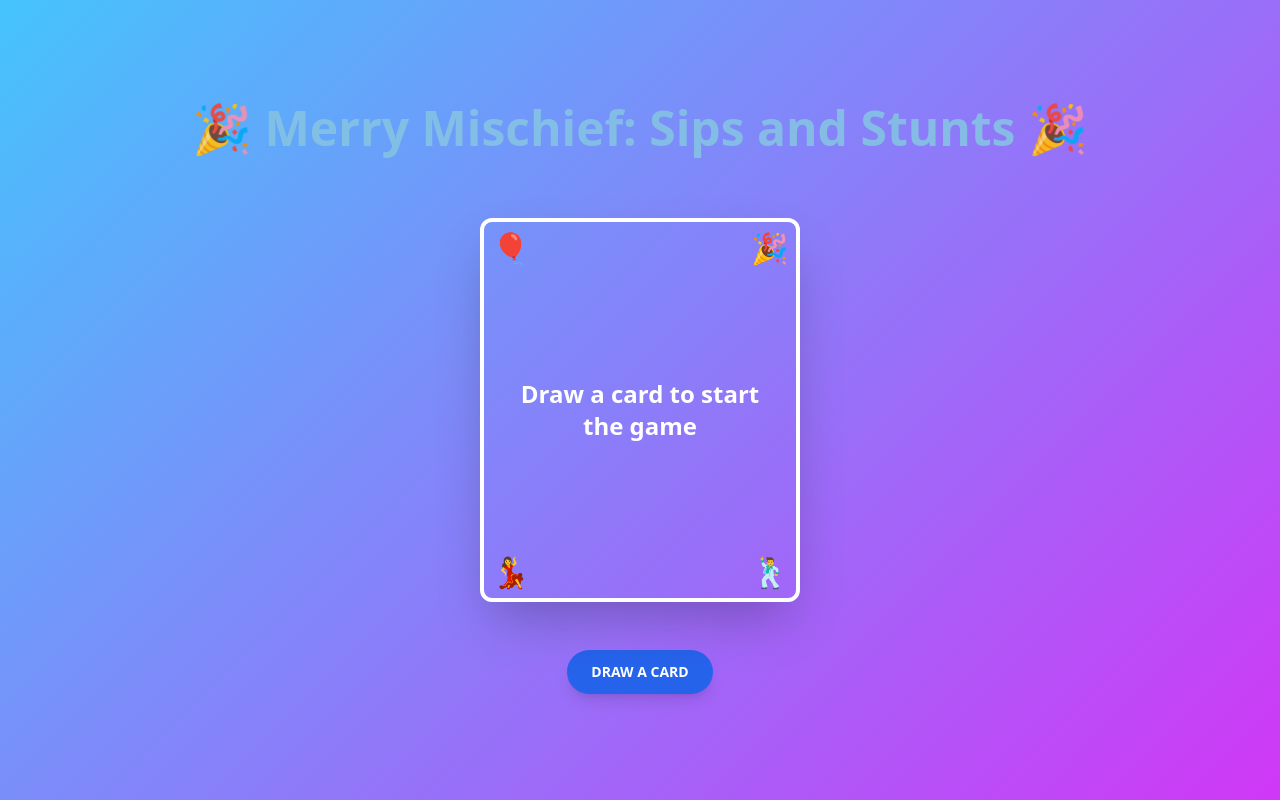
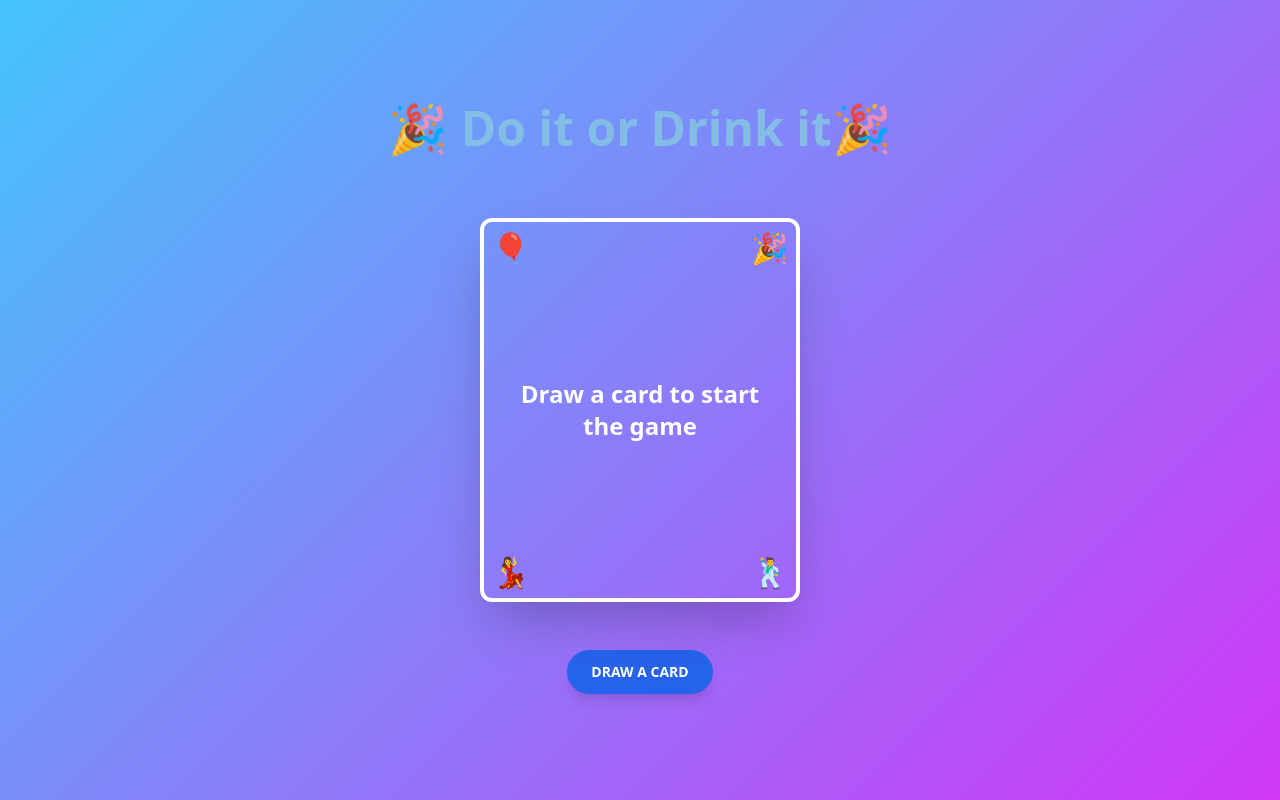
Before and after one commit to rahulragidev/drinking-card-game, a Next.js app: page /components/Card in a window 1280 px wide. Built offline with nearby package versions, Linux system fonts and the light colour scheme.

Commit message:
title change

```diff
--- a/pages/components/Card.js
+++ b/pages/components/Card.js
@@ -88,7 +88,7 @@ function Card() {
           repeatType: "reverse",
         }}
       >
-        🎉 Merry Mischief: Sips and Stunts 🎉
+        🎉 Do it or Drink it🎉
       </motion.h2>
 
       <motion.div
```
